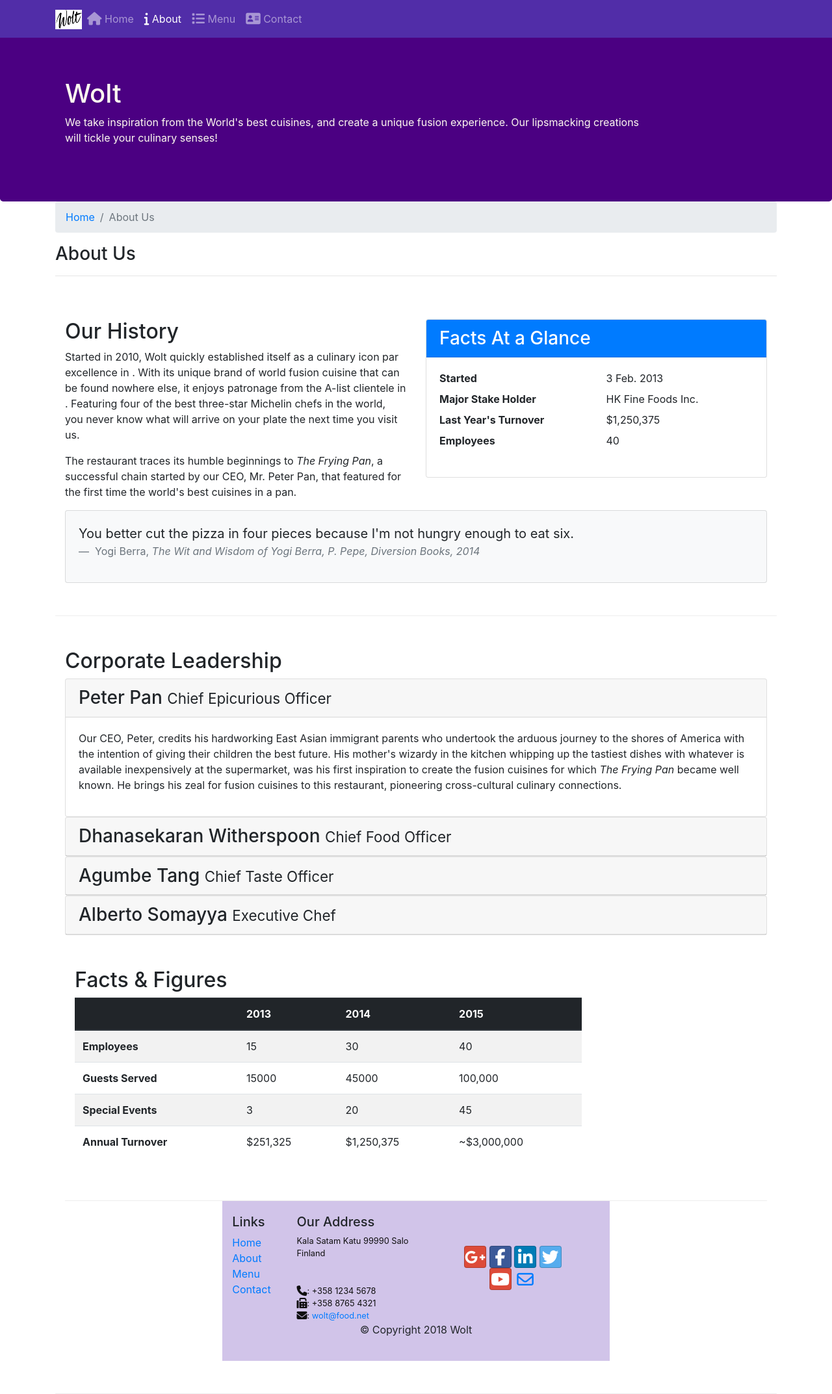
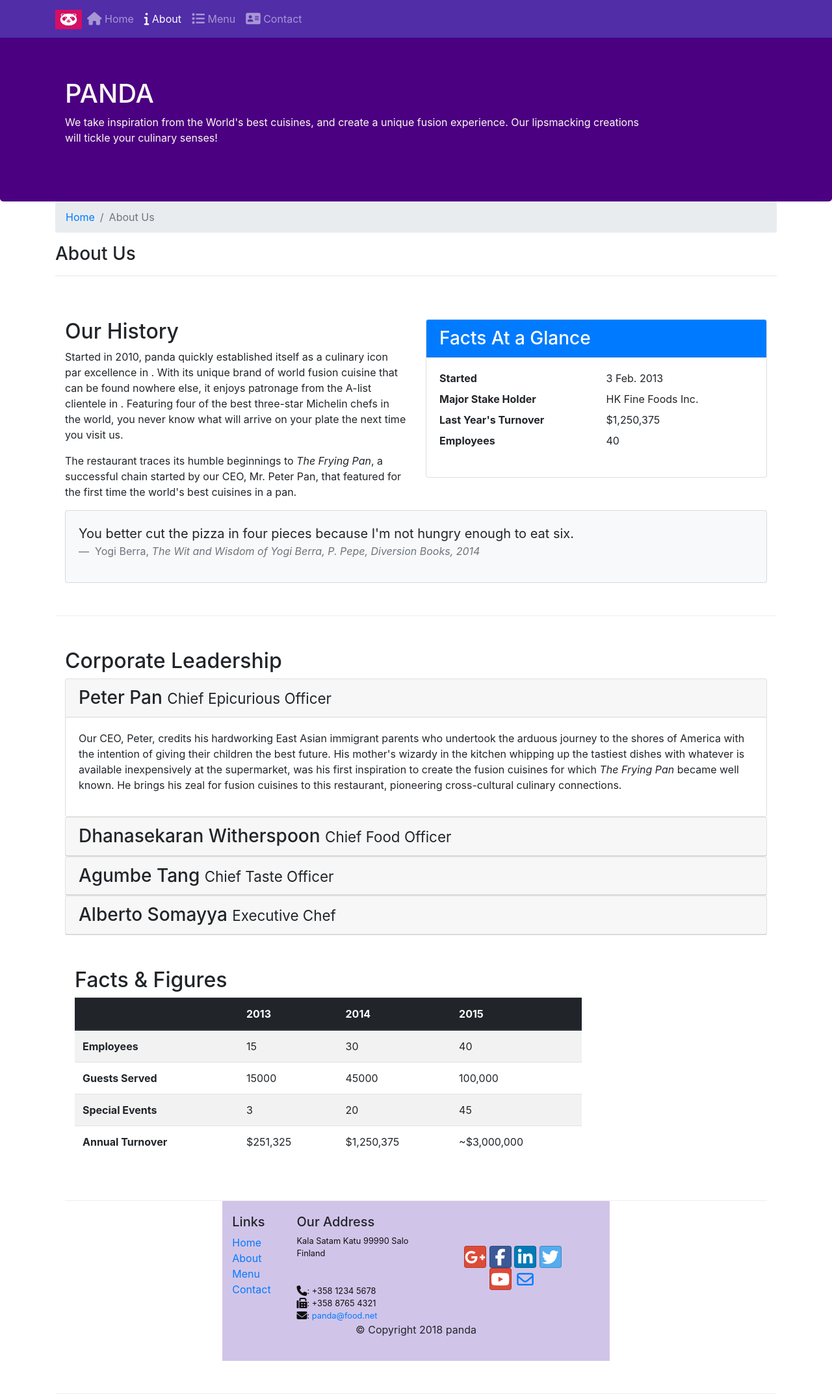
Before and after one commit to fdprince08/conFusion, a website: page aboutus.html in a window 1280 px wide. Shown: the whole page at 65% size. Drawn offline with nearby package versions, Linux system fonts and the light colour scheme.

Commit message:
panda logo added

```diff
--- a/aboutus.html
+++ b/aboutus.html
@@ -23,7 +23,7 @@
       rel="stylesheet"
       href="node_modules/bootstrap-social/bootstrap-social.css"
     />
-    <title>Wolt</title>
+    <title>PANDA</title>
   </head>
 
   <body>
@@ -38,7 +38,7 @@
           <span class="navbar-toggler-icon"></span>
         </button>
         <a class="navbar-brand mr-auto" href="#"
-          ><img src="img/img.wolt.png" height="30" width="41"
+          ><img src="img/img.panda.png" height="30" width="41"
         /></a>
         <div class="collapse navbar-collapse" id="Navbar">
           <ul class="navbar-nav mr-auto">
@@ -70,7 +70,7 @@
         <div class="container">
         <div class="row row-header">
           <div class="col-12 col-sm-10">
-            <h1>Wolt</h1>
+            <h1>PANDA</h1>
             <p>
               We take inspiration from the World's best cuisines, and create a
               unique fusion experience. Our lipsmacking creations will tickle
@@ -98,7 +98,7 @@
         <div class="col-sm-6">
           <h2>Our History</h2>
           <p>
-            Started in 2010, Wolt quickly established itself as
+            Started in 2010, panda quickly established itself as
             a culinary icon par excellence in . With its unique brand
             of world fusion cuisine that can be found nowhere else, it enjoys
             patronage from the A-list clientele in . Featuring four of
@@ -315,7 +315,7 @@
                 <i class="fa fa-phone fa-lg"></i>: +358 1234 5678<br />
                 <i class="fa fa-fax fa-lg"></i>: +358 8765 4321<br />
                 <i class="fa fa-envelope fa-lg"></i>:
-                <a href="mailto:wolt@food.net">wolt@food.net</a>
+                <a href="mailto:panda@food.net">panda@food.net</a>
               </address>
             </div>
             <div class="col-12 col-sm-4 align-self-center">
@@ -353,7 +353,7 @@
           </div>
           <div class="row justify-content-center">
             <div class="col-auto">
-              <p>© Copyright 2018 Wolt</p>
+              <p>© Copyright 2018 panda</p>
             </div>
           </div>
         </div>
--- a/package.json
+++ b/package.json
@@ -1,7 +1,7 @@
 {
   "name": "confusion",
   "version": "1.0.0",
-  "description": "This is a website for Wolt",
+  "description": "This is a website for PANDA",
   "main": "index.html",
   "scripts": {
     "start": "npm run lite",
```
Also changed, not shown: contactus.html (+7 -7 lines), index.html (+9 -9 lines), img/alberto.png (deleted), img/img.panda-old.png (renamed from img/img.wolt.png), img/img.panda.png (added), img/panda-burger.png (renamed from img/WOLT-burger.png), img/panda-pizza.png (renamed from img/WOLT-pizza.png), img/panda-sandwich.png (renamed from img/WOLT-sandwich.png).
